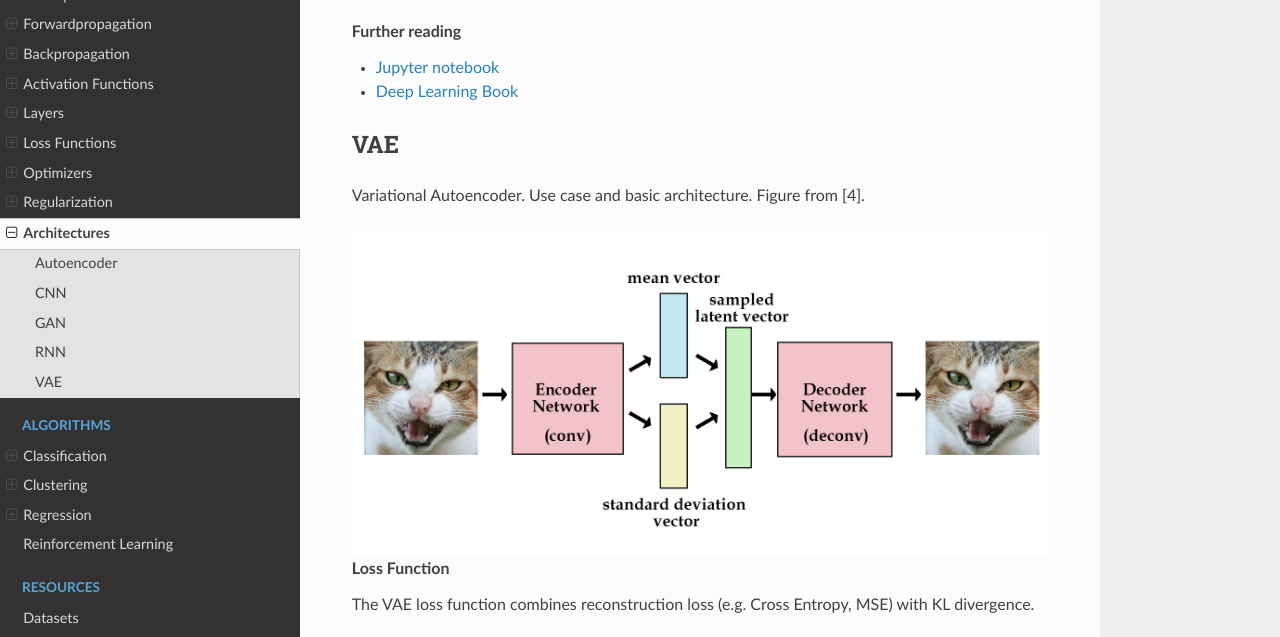
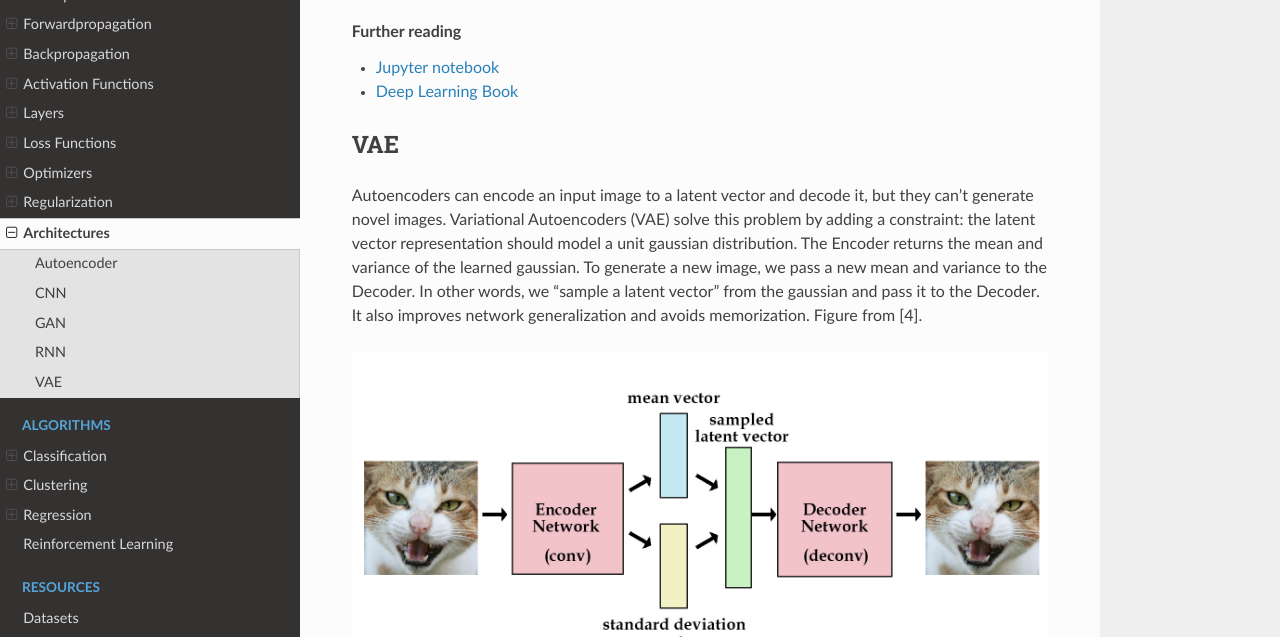
Before and after one commit to bfortuner/ml-glossary, a Sphinx documentation site: the page built from docs/architectures.rst, in a window 1280 px wide and 900 px high, scrolled down 3498 px, cut to the strip 72-709 px from the top of the window. Built offline with Sphinx 7.4.7 and the Read the Docs theme 2.0.0, drawn with Linux system fonts in a browser that asks for light colours.

Commit message:
added explanation of VAE

```diff
--- a/docs/architectures.rst
+++ b/docs/architectures.rst
@@ -117,7 +117,11 @@ indices representing the class (language) of the name.
 VAE
 ===
 
-Variational Autoencoder. Use case and basic architecture. Figure from [4].
+Autoencoders can encode an input image to a latent vector and decode it, but they can't generate novel images.
+Variational Autoencoders (VAE) solve this problem by adding a constraint: the latent vector representation should model a unit gaussian distribution.
+The Encoder returns the mean and variance of the learned gaussian. To generate a new image, we pass a new mean and variance to the Decoder.
+In other words, we "sample a latent vector" from the gaussian and pass it to the Decoder.
+It also improves network generalization and avoids memorization. Figure from [4].
 
 .. image:: images/vae.png
       :align: center
```
